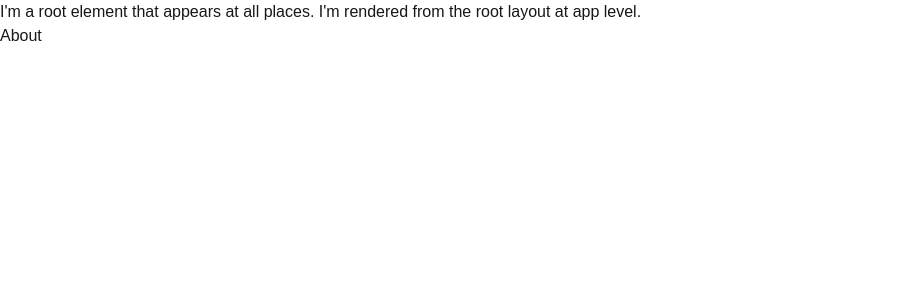
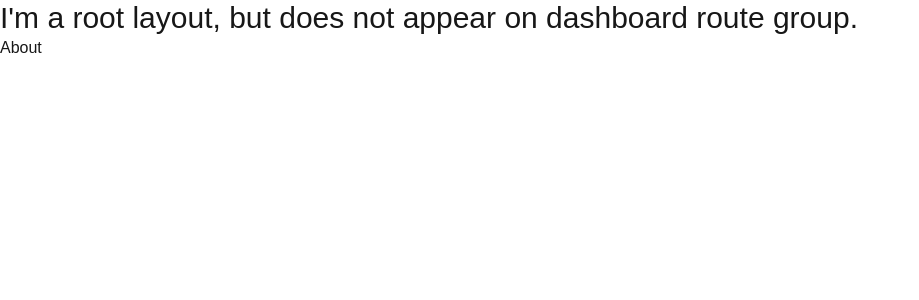
Before and after one commit to ChaitanyaVSH/nextJSLearning, a Next.js app: page /about in a window 1280 px wide. Shown: the top 300 px of the page, without its empty margins (0-919 px from the left). Built offline with nearby package versions, Linux system fonts and the light colour scheme.

Commit message:
Layouts: Route groups for completely intersecting layout use-cases

```diff
--- a/app/dashboard/layout.tsx
+++ b/app/(dashboard)/layout.tsx
@@ -5,10 +5,12 @@ import React from "react";
  */
 const Layout = ({children}: {children: React.ReactNode}) => {
   return (
-    <>
-        <div>I'm rendered only on main and sub routes like /dashboard/users, /dashboard/users/[..] </div>
+    <html>
+      <body>
+        <h1 className="text-3xl">I'm a dashboard layout.</h1>
         {children}
-    </>
+      </body>
+    </html>
   )
 }
 
--- a/app/layout.tsx
+++ b/app/(root)/layout.tsx
@@ -1,6 +1,6 @@
 import type { Metadata } from "next";
 import { Geist, Geist_Mono } from "next/font/google";
-import "./globals.css";
+import ".././globals.css"
 
 const geistSans = Geist({
   variable: "--font-geist-sans",
@@ -27,7 +27,7 @@ export default function RootLayout({
       <body
         className={`${geistSans.variable} ${geistMono.variable} antialiased`}
       >
-        <h1>I'm a root element that appears at all places. I'm rendered from the root layout at app level.</h1>
+        <h1 className="text-3xl">I'm a root layout, but does not appear on dashboard route group.</h1>
         {children}
       </body>
     </html>
--- a/app/page.tsx
+++ b/app/(root)/page.tsx
@@ -1,4 +1,4 @@
-import Hello from "./components/hello";
+import Hello from "../components/hello";
 
 const page = () => {
   console.log("What am I ? -- SERVER/CLIENT ?");
```
Also changed, not shown: app/(dashboard)/dashboard/analytics/[id]/page.tsx (renamed from app/dashboard/analytics/[id]/page.tsx), app/(dashboard)/dashboard/analytics/page.tsx (renamed from app/dashboard/analytics/page.tsx), app/(dashboard)/dashboard/users/[id]/page.tsx (renamed from app/dashboard/users/[id]/page.tsx), app/(dashboard)/dashboard/users/page.tsx (renamed from app/dashboard/users/page.tsx), app/(root)/about/page.tsx (renamed from app/about/page.tsx).
